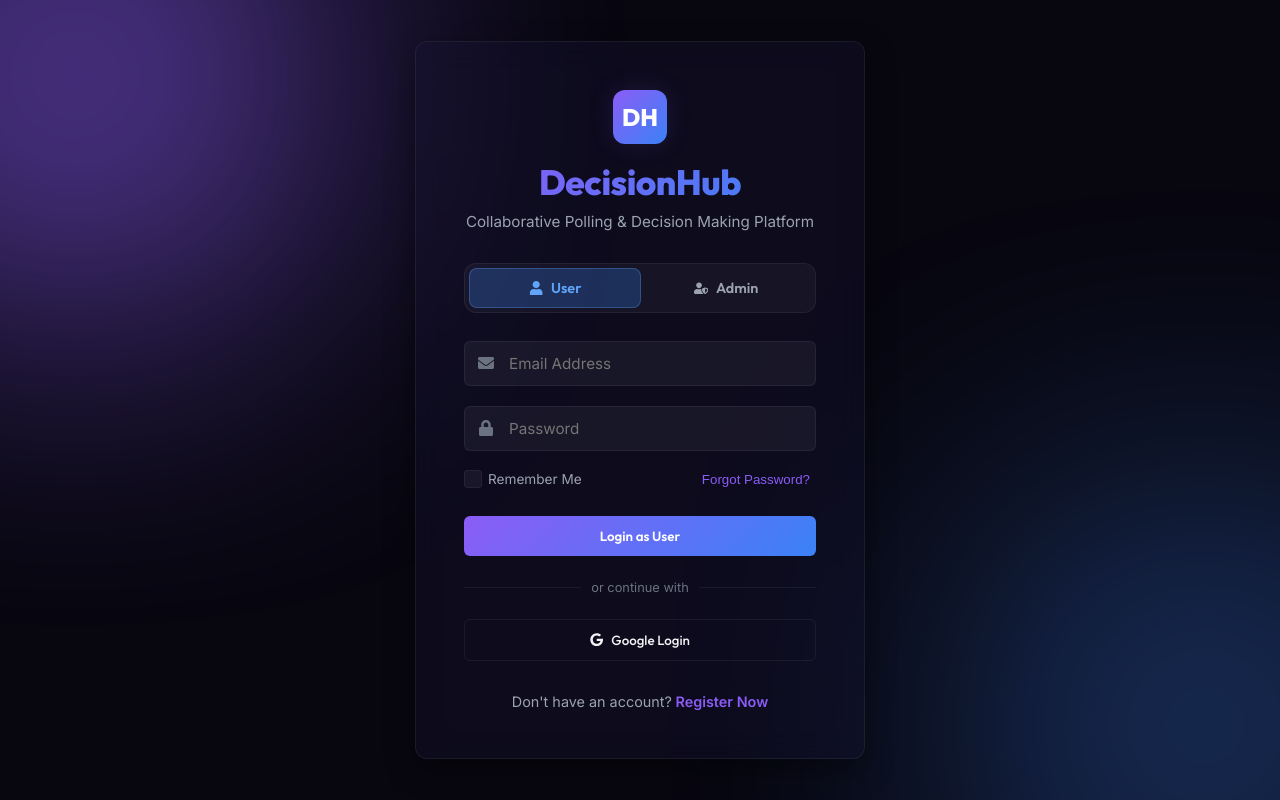
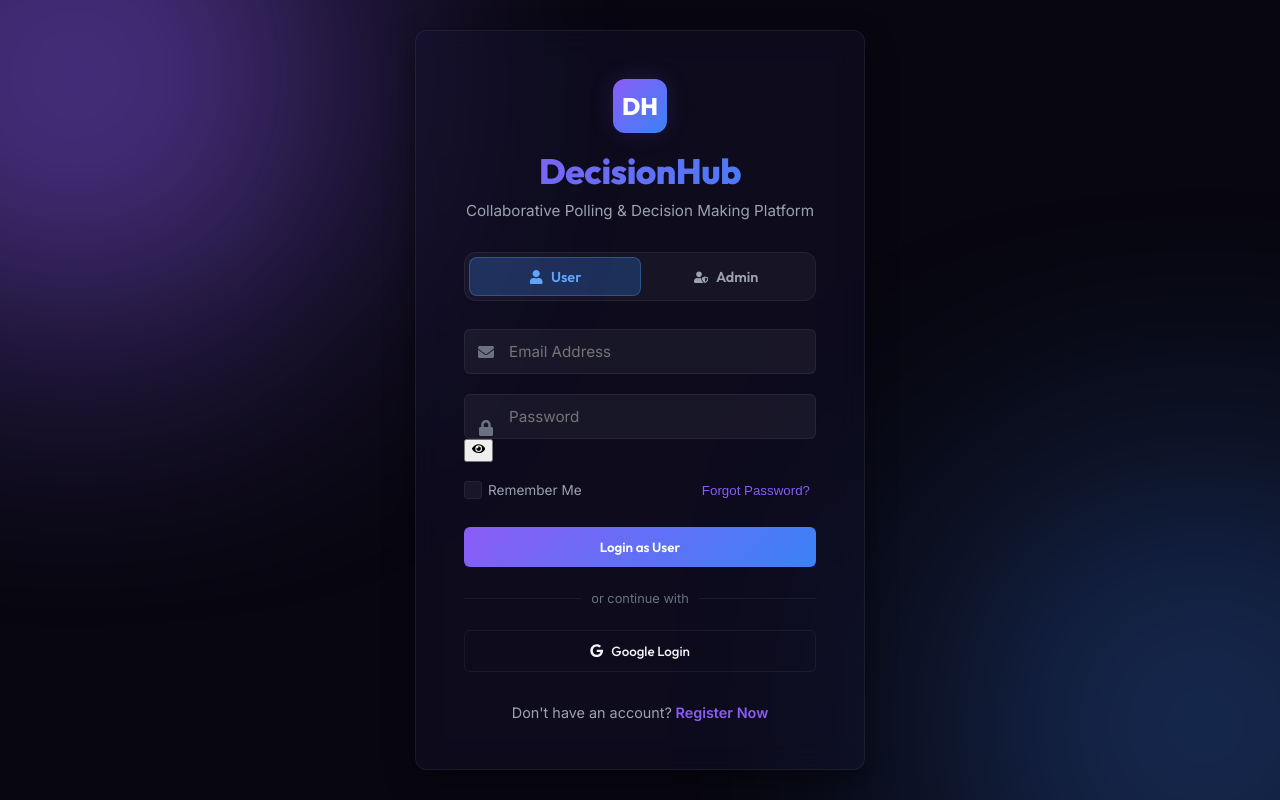
Before and after one commit to keerthana12hv/DecisionHub, a React (Vite) app in the folder frontend/: page /login in a window 1280 px wide. Built offline with nearby package versions, Linux system fonts and the light colour scheme.

Commit message:
Add show/hide password toggle on login page

```diff
--- a/frontend/src/pages/Login.jsx
+++ b/frontend/src/pages/Login.jsx
@@ -2,7 +2,7 @@ import { useState } from "react";
 import { Link, useNavigate } from "react-router-dom";
 import { useAuth } from "../context/AuthContext";
 import { useToast } from "../components/Toast";
-import { FaGoogle, FaUserShield, FaUser, FaLock, FaEnvelope } from "react-icons/fa";
+import { FaGoogle, FaUserShield, FaUser, FaLock, FaEnvelope, FaEye, FaEyeSlash } from "react-icons/fa";
 import "../styles/Login.css";
 import api from "../services/api";
 
@@ -18,6 +18,7 @@ function Login() {
   const [rememberMe, setRememberMe] = useState(false);
   const [showForgot, setShowForgot] = useState(false);
   const [forgotEmail, setForgotEmail] = useState("");
+  const [showPassword, setShowPassword] = useState(false);
 
  const handleLogin = async (e) => {
    e.preventDefault();
@@ -119,12 +120,20 @@ function Login() {
           <div className="input-group">
             <FaLock className="input-icon" />
             <input
-              type="password"
+              type={showPassword ? "text" : "password"}
               placeholder="Password"
               value={password}
               onChange={(e) => setPassword(e.target.value)}
               required
             />
+            <button
+              type="button"
+              className="password-toggle-btn"
+              onClick={() => setShowPassword(!showPassword)}
+              tabIndex={-1}
+            >
+              {showPassword ? <FaEyeSlash /> : <FaEye />}
+            </button>
           </div>
 
           <div className="login-options">
```
